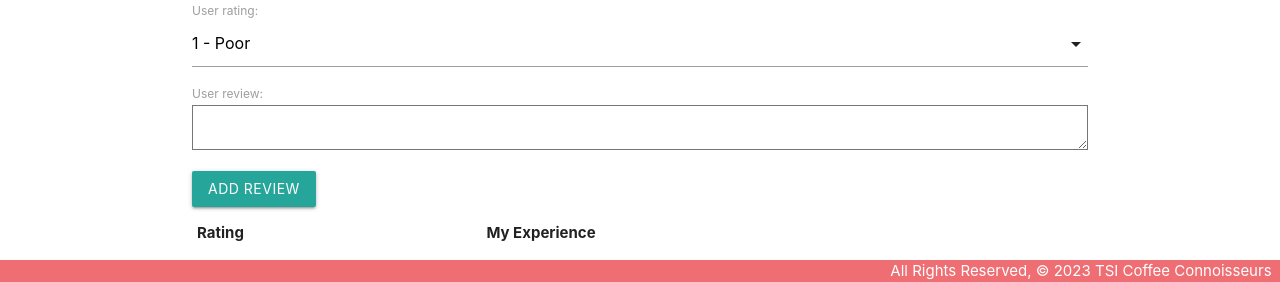
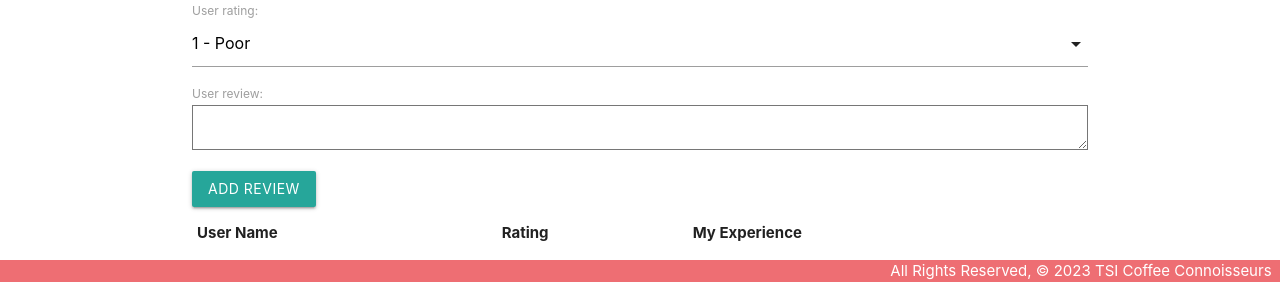
Before and after one commit to ShaojunBao/TSI_Coffee_Connoisseurs, a Django app: template main_app/templates/coffee/detail.html in a window 1280 px wide. Shown: the part 562-844 px from the top of the page. Run offline with Django 4.2, Linux system fonts and the light colour scheme; the template is opened without the code that fills it: values that come from a table or form of the project are taken from there, others are empty.

Commit message:
add username to the review section

```diff
--- a/main_app/models.py
+++ b/main_app/models.py
@@ -48,6 +48,7 @@ class User_review(models.Model):
     user_review = models.TextField(max_length=250)
 
     coffee = models.ForeignKey(Coffee, on_delete=models.CASCADE)
+    user = models.ForeignKey(User, on_delete=models.CASCADE)
 
     def __str__(self):
         return self.user_review
--- a/main_app/templates/coffee/detail.html
+++ b/main_app/templates/coffee/detail.html
@@ -28,11 +28,12 @@
     </form>
     <table class="striped">
       <thead>
-        <tr><th>Rating</th><th>My Experience</th></tr>
+        <tr><th>User Name</th><th>Rating</th><th>My Experience</th></tr>
       </thead>
       <tbody>
         {% for review in coffee.user_review_set.all %}
           <tr>
+            <td>{{ review.user.username }}</td>
             <td>{{review.user_rating}}</td>
             <td>{{review.user_review}}</td>
           </tr>
--- a/main_app/views.py
+++ b/main_app/views.py
@@ -35,6 +35,7 @@ def add_review(request, coffee_id):
     if form.is_valid():
         new_review = form.save(commit=False)
         new_review.coffee = coffee_instance
+        new_review.user = request.user
         new_review.save()
     return redirect('detail', coffee_id=coffee_id)
 
```
Also changed, not shown: main_app/migrations/0006_user_review_user.py (added).
